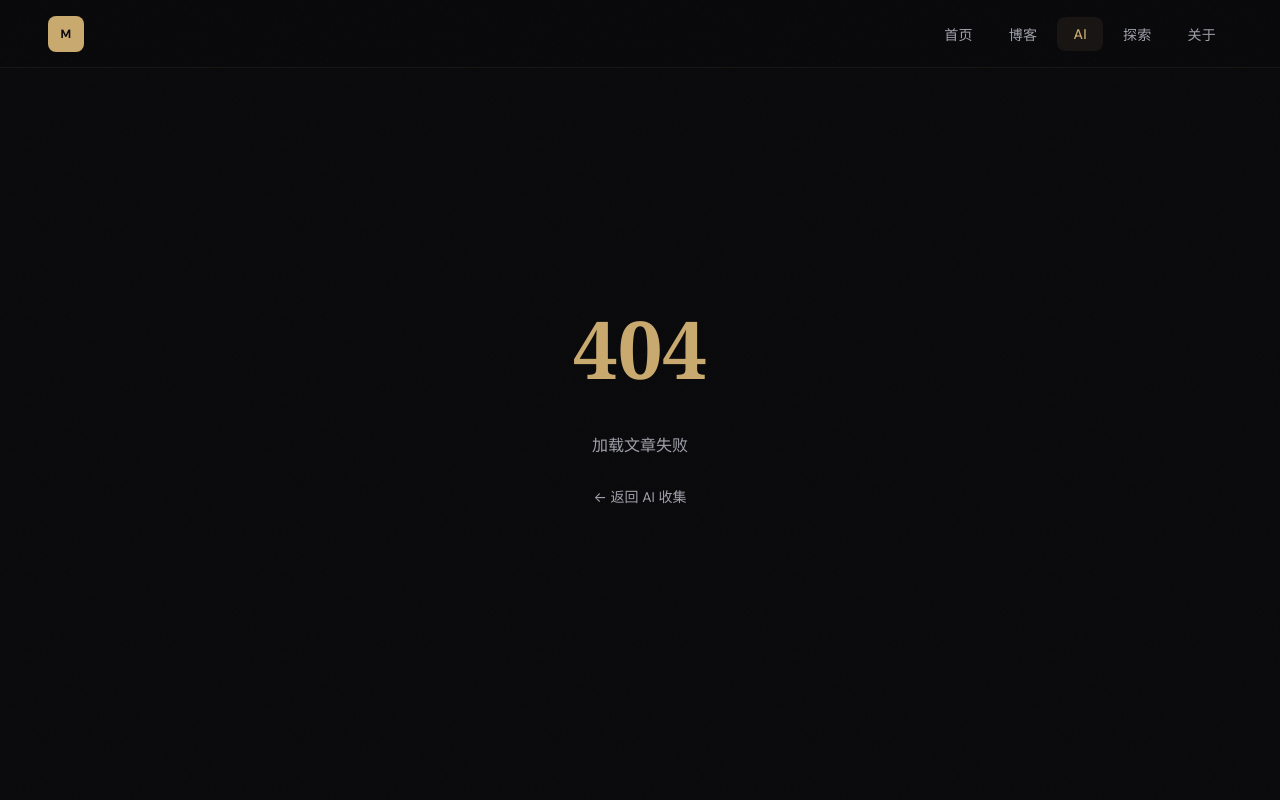
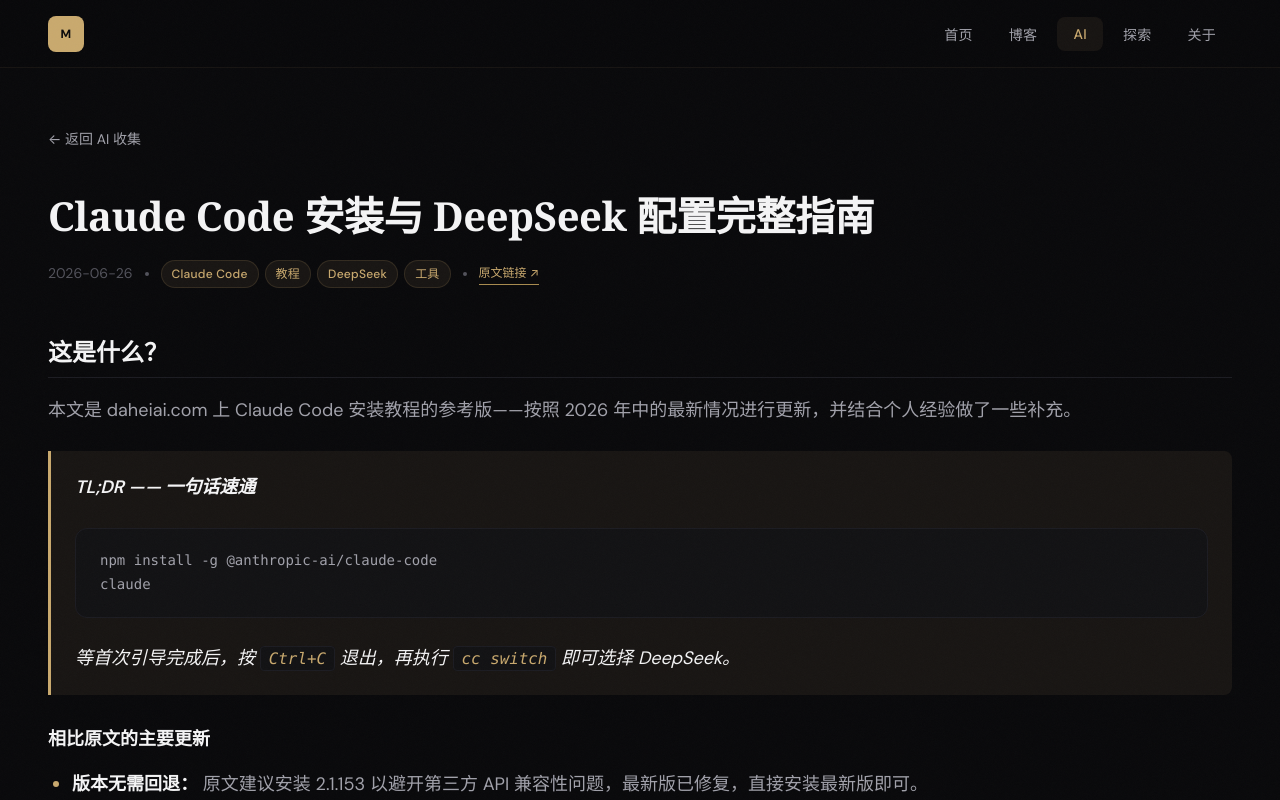
Before and after one commit to mikle1230/liuyilun, a React (Vite) app: page /ai/claude-code-install-guide in a window 1280 px wide. Before the commit this address had no page. Shown: the top 800 px of the page. Built offline with nearby package versions, Linux system fonts and the light colour scheme; the HTML template or start-up script is replaced by a standard one.

Commit message:
详情页更新07

```diff
--- a/src/components/MarkdownRenderer.css
+++ b/src/components/MarkdownRenderer.css
@@ -3,8 +3,7 @@
    ============================================ */
 
 .markdown-renderer {
-  max-width: 780px;
-  margin: 0 auto;
+  width: 100%;
 }
 
 .markdown-renderer h1 {
--- a/src/components/MarkdownRenderer.jsx
+++ b/src/components/MarkdownRenderer.jsx
@@ -1,4 +1,3 @@
-import { useEffect, useRef } from 'react'
 import ReactMarkdown from 'react-markdown'
 import remarkGfm from 'remark-gfm'
 import rehypeHighlight from 'rehype-highlight'
@@ -6,40 +5,8 @@
 import './MarkdownRenderer.css'
 
 export default function MarkdownRenderer({ content }) {
-  const containerRef = useRef(null)
-
-  // Scroll reveal for markdown content children
-  useEffect(() => {
-    const container = containerRef.current
-    if (!container) return
-
-    const observer = new IntersectionObserver(
-      (entries) => {
-        entries.forEach((entry) => {
-          if (entry.isIntersecting) {
-            entry.target.style.opacity = '1'
-            entry.target.style.transform = 'translateY(0)'
-            entry.target.style.filter = 'blur(0)'
-          }
-        })
-      },
-      { threshold: 0.05, rootMargin: '0px 0px -20px 0px' }
-    )
-
-    const elements = container.querySelectorAll('h1, h2, h3, p, pre, blockquote, ul, ol, table, img')
-    elements.forEach((el, i) => {
-      el.style.opacity = '0'
-      el.style.transform = 'translateY(20px)'
-      el.style.filter = 'blur(3px)'
-      el.style.transition = `opacity 0.7s cubic-bezier(0.22, 1, 0.36, 1) ${i * 0.04}s, transform 0.7s cubic-bezier(0.22, 1, 0.36, 1) ${i * 0.04}s, filter 0.7s cubic-bezier(0.22, 1, 0.36, 1) ${i * 0.04}s`
-      observer.observe(el)
-    })
-
-    return () => observer.disconnect()
-  }, [content])
-
   return (
-    <div className="markdown-renderer" ref={containerRef}>
+    <div className="markdown-renderer">
       <ReactMarkdown
         remarkPlugins={[remarkGfm]}
         rehypePlugins={[rehypeHighlight, rehypeRaw]}
--- a/src/pages/AI/AIPost.jsx
+++ b/src/pages/AI/AIPost.jsx
@@ -9,12 +9,13 @@
 
 const postModules = import.meta.glob('../../content/ai/*.md', {
   query: '?raw',
+  import: 'default',
 })
 
 function findPostBySlug(slug) {
   const path = Object.keys(postModules).find((k) => {
     const parts = k.split('/')
-    const file = parts[parts.length - 1]
+    const file = parts[parts.length - 1].split('?')[0]
     return file === `${slug}.md`
   })
   if (!path) return null
--- a/src/pages/Blog/BlogPost.css
+++ b/src/pages/Blog/BlogPost.css
@@ -1,5 +1,10 @@
 .blog-post-section {
   padding-top: 120px;
+}
+
+.blog-post-body {
+  max-width: 780px;
+  margin: 0 auto;
 }
 
 .back-link {
@@ -8,7 +13,8 @@
   gap: 6px;
   font-size: var(--font-size-sm);
   color: var(--text-secondary);
-  margin-bottom: 40px;
+  margin-bottom: 32px;
+  padding: 8px 0;
   transition: var(--transition-fast);
 }
 
@@ -18,7 +24,6 @@
 
 .blog-post-header {
   margin-bottom: 48px;
-  text-align: left;
 }
 
 .blog-post-title {
--- a/src/pages/Blog/BlogPost.jsx
+++ b/src/pages/Blog/BlogPost.jsx
@@ -8,12 +8,13 @@
 
 const postModules = import.meta.glob('../../content/blog/*.md', {
   query: '?raw',
+  import: 'default',
 })
 
 function findPostBySlug(slug) {
   const path = Object.keys(postModules).find((k) => {
     const parts = k.split('/')
-    const file = parts[parts.length - 1]
+    const file = parts[parts.length - 1].split('?')[0]
     return file === `${slug}.md`
   })
   if (!path) return null
@@ -74,6 +75,7 @@
     <div className="blog-page">
       <article className="section blog-post-section">
         <div className="container">
+          <div className="blog-post-body">
             <Link to="/blog" className="back-link">← 返回博客列表</Link>
 
             <header className="blog-post-header">
@@ -93,6 +95,7 @@
               <MarkdownRenderer content={post.content} />
             </Suspense>
           </div>
+        </div>
       </article>
     </div>
   )
--- a/src/utils/posts.js
+++ b/src/utils/posts.js
@@ -15,7 +15,7 @@
   return Object.entries(modules)
     .map(([path, raw]) => {
       const { data, content } = parseFrontmatter(raw)
-      const slug = path.split('/').pop().replace('.md', '')
+      const slug = path.split('/').pop().replace('.md', '').split('?')[0]
       const post = {
         slug,
         title: data.title || slug,
```
Lines whose indentation alone changed are shown as unchanged.
